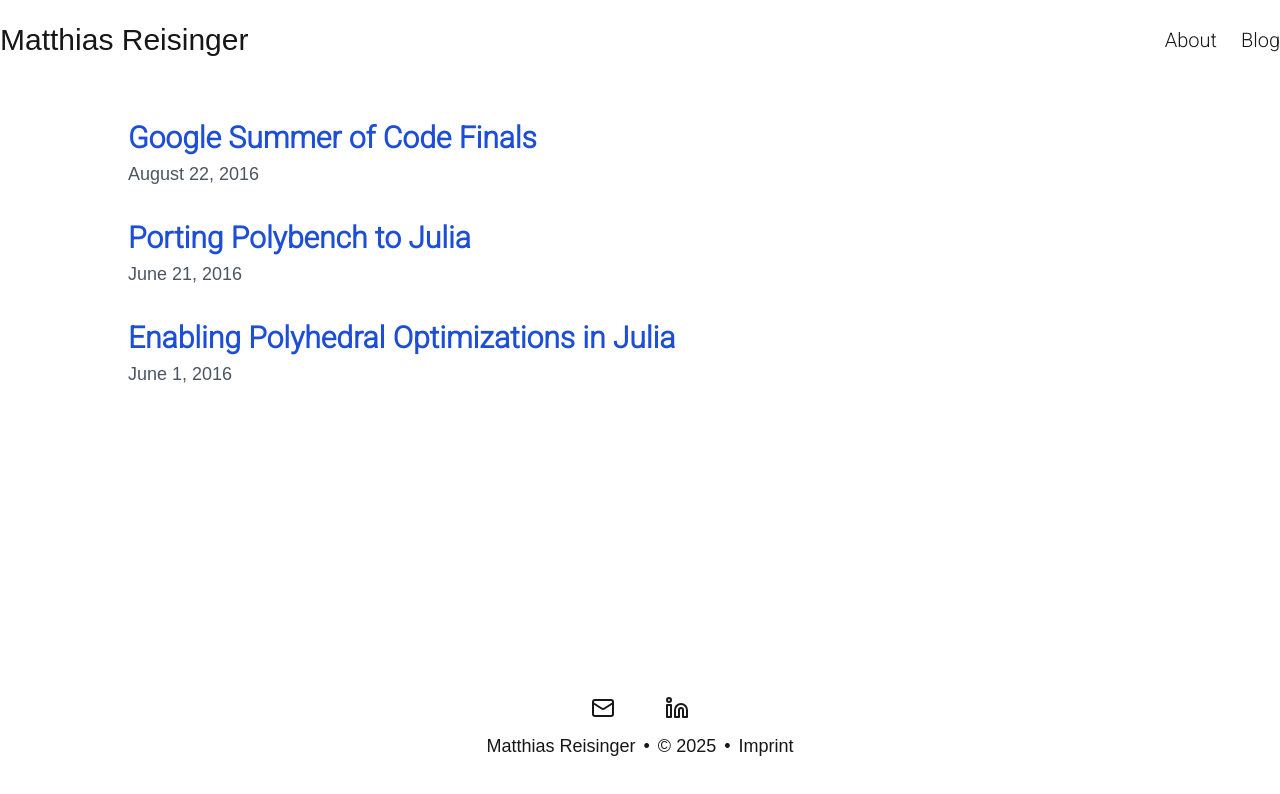
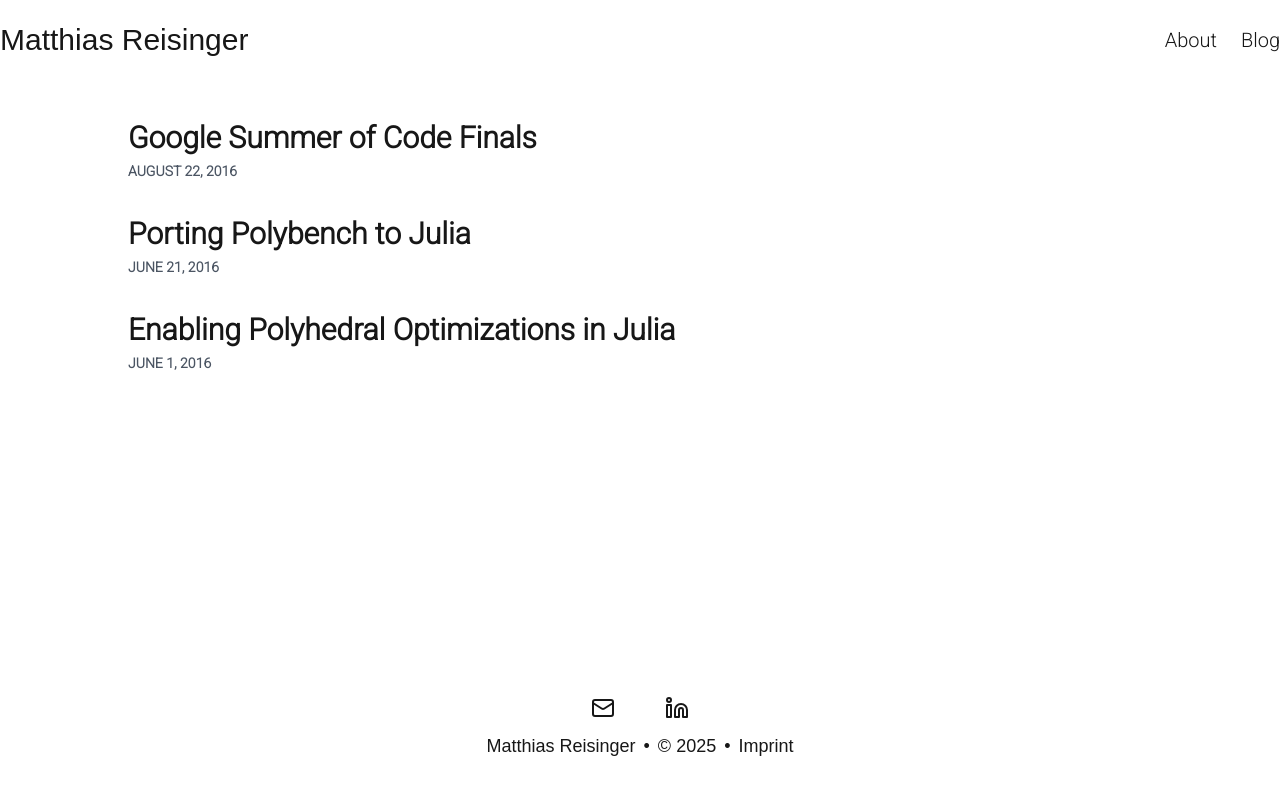
Before and after one commit to MatthiasJReisinger/mreisinger.com, a Next.js app: page /blog in a window 1280 px wide. Shown: the top 794 px of the page. Built offline with nearby package versions, Linux system fonts and the light colour scheme; some icons are missing; a web font is replaced by a local one.

Commit message:
Improve blog post overview

```diff
--- a/src/app/blog/page.tsx
+++ b/src/app/blog/page.tsx
@@ -1,6 +1,7 @@
 import Link from "next/link";
 import { format, parseISO } from "date-fns";
 import { Post, getPostsSortedByDate } from "@/lib/posts";
+import { roboto } from "../fonts";
 
 interface PostCardProps {
   post: Post;
@@ -9,17 +10,15 @@ interface PostCardProps {
 function PostCard({ post }: PostCardProps) {
   return (
     <div className="mb-8">
-      <h2 className="mb-1">
-        <Link
-          href={`/blog/${post.postId}`}
-          className="text-blue-700 hover:text-blue-900 dark:text-blue-400"
+      <Link href={`/blog/${post.postId}`}>
+        <h2 className="hover:text-gray-400">{post.metaData.title}</h2>
+        <time
+          dateTime={post.metaData.date}
+          className={`${roboto.className} text-gray-600 font-bold uppercase text-sm`}
         >
-          {post.metaData.title}
-        </Link>
-      </h2>
-      <time dateTime={post.metaData.date} className="mb-2 block text-gray-600">
-        {format(parseISO(post.metaData.date), "LLLL d, yyyy")}
-      </time>
+          {format(parseISO(post.metaData.date), "LLLL d, yyyy")}
+        </time>
+      </Link>
     </div>
   );
 }
--- a/src/app/globals.css
+++ b/src/app/globals.css
@@ -19,7 +19,7 @@
 @layer components {
   p a,
   li a {
-    @apply underline hover:text-gray-400 underline-offset-8 decoration-2 decoration-gray-400 decoration-solid;
+    @apply underline hover:text-gray-400 underline-offset-8 decoration-2 decoration-gray-400;
   }
 }
 
```
